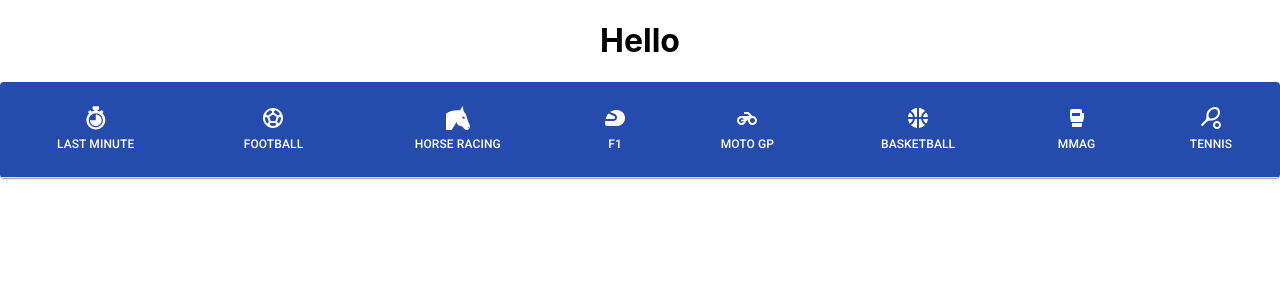
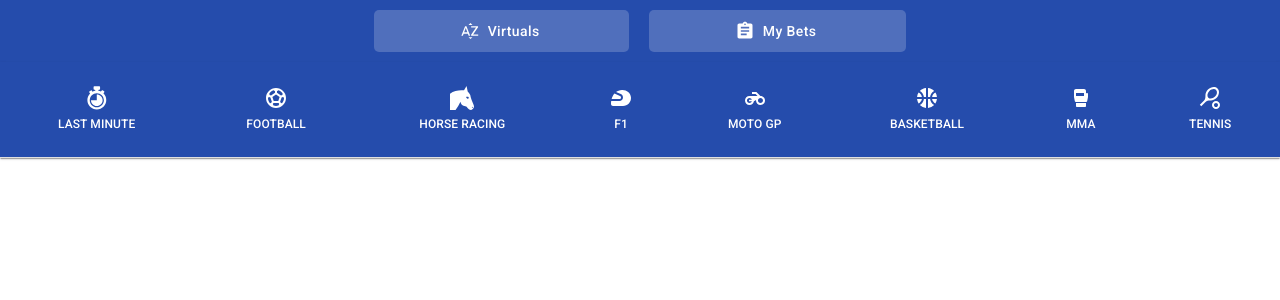
Before and after one commit to eguiadaniel/golden-race, a React (Create React App) app: page / in a window 1280 px wide. Shown: the top 300 px of the page. Built offline with nearby package versions, Linux system fonts and the light colour scheme.

Commit message:
Top Filters created with flexbox

```diff
--- a/src/App.js
+++ b/src/App.jsx
@@ -2,14 +2,14 @@ import './App.css';
 import { Box, Container } from '@material-ui/core';
 
 import TableIcon from './TableIcon';
+import TopFilters from './Icons/TopFilters';
 
 function App() {
   return (
     <div className="App">
-      <Container maxWidth="sm">
-        <h1>Hello</h1>
-      </Container>
-      <TableIcon></TableIcon>
+      <TopFilters />
+
+      <TableIcon />
     </div>
   );
 }
--- /dev/null
+++ b/src/Icons/TopFilters.jsx
@@ -0,0 +1,81 @@
+import React from 'react';
+import { makeStyles } from '@material-ui/core/styles';
+
+import Typography from '@material-ui/core/Typography';
+import Container from '@material-ui/core/Container';
+import Box from '@material-ui/core/Box';
+import Button from '@material-ui/core/Button';
+
+import DeleteIcon from '@material-ui/icons/Delete';
+import CloudUploadIcon from '@material-ui/icons/CloudUpload';
+import SortByAlphaIcon from '@material-ui/icons/SortByAlpha';
+import AssignmentIcon from '@material-ui/icons/Assignment';
+
+const useStyles = makeStyles({
+  box: {
+    backgroundColor: '#254cac'
+  },
+  container: {
+    display: 'flex',
+    flexDirection: 'row'
+  },
+  button: {
+    flexGrow: 1,
+    backgroundColor: '#506fbc',
+    border: 0,
+    borderRadius: 5,
+    color: 'white',
+    height: 42,
+    padding: '10px 20px',
+    margin: '10px 10px',
+    textTransform: 'capitalize'
+  },
+  smallButton: {
+    display: 'inline-flex',
+    flexGrow: 0,
+    fontSize: '15px',
+    fontWeight: 500,
+    lineHeight: '18px',
+    borderRadius: '16px',
+    height: '28px',
+    minWidth: '50px',
+    width: 'auto',
+    padding: '0 16px'
+  }
+});
+
+function TopFilters() {
+  const classes = useStyles();
+
+  return (
+    <Box className={classes.box}>
+      <Container maxWidth="sm" className={classes.container}>
+        <Button
+          className={classes.button}
+          size="medium"
+          variant="contained"
+          // fullWidth
+          disableElevation
+          startIcon={<SortByAlphaIcon />}
+          onClick={() => {
+            alert('clicked A-Z Virtual');
+          }}
+        >
+          Virtuals
+        </Button>
+        <Button
+          className={classes.button}
+          size="medium"
+          variant="contained"
+          // color="primary"
+          disableElevation
+          startIcon={<AssignmentIcon />}
+        >
+          My Bets
+        </Button>
+      </Container>
+    </Box>
+  );
+}
+
+export default TopFilters;
--- a/src/TableIcon.jsx
+++ b/src/TableIcon.jsx
@@ -8,10 +8,10 @@ import TableHead from '@material-ui/core/TableHead';
 import TableRow from '@material-ui/core/TableRow';
 import Paper from '@material-ui/core/Paper';
 
+import Typography from '@material-ui/core/Typography';
+
 import AccessAlarmIcon from '@material-ui/icons/AccessAlarm';
 import ThreeDRotation from '@material-ui/icons/ThreeDRotation';
-
-import Typography from '@material-ui/core/Typography';
 import DeleteIcon from '@material-ui/icons/Delete';
 import Timer from '@material-ui/icons/Timer';
 import SportsSoccerIcon from '@material-ui/icons/SportsSoccer';
@@ -29,6 +29,9 @@ import F1Icon from './Icons/F1Icon';
 import './TableIcon.css';
 
 const useStyles = makeStyles({
+  paper: {
+    borderRadius: 0
+  },
   table: {
     minWidth: 350,
     height: 20
@@ -55,7 +58,7 @@ export default function BasicTable() {
   const classes = useStyles();
 
   return (
-    <TableContainer component={Paper} className="overflow">
+    <TableContainer component={Paper} className={classes.paper}>
       <Table className={(classes.table, 'overflow')} aria-label="simple table">
         {/* <TableHead>
           <TableRow>
@@ -107,7 +110,7 @@ export default function BasicTable() {
             </TableCell>
             <TableCell align="center" className="cell" style={{ padding: 24 }}>
               <SportsMmaIcon style={{ color: 'white' }} />
-              <Typography noWrap>MMAg</Typography>
+              <Typography noWrap>MMA</Typography>
             </TableCell>
             <TableCell align="center" className="cell" style={{ padding: 24 }}>
               <SportsTennisIcon style={{ color: 'white' }} />
```
Also changed, not shown: src/index.jsx (renamed from src/index.js).
